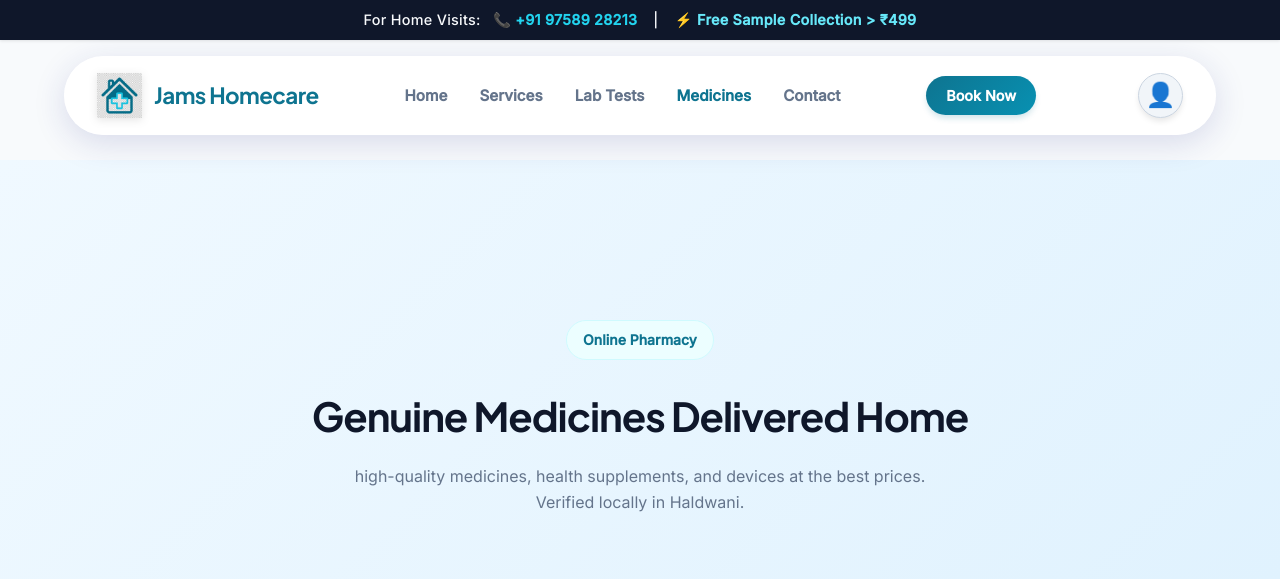
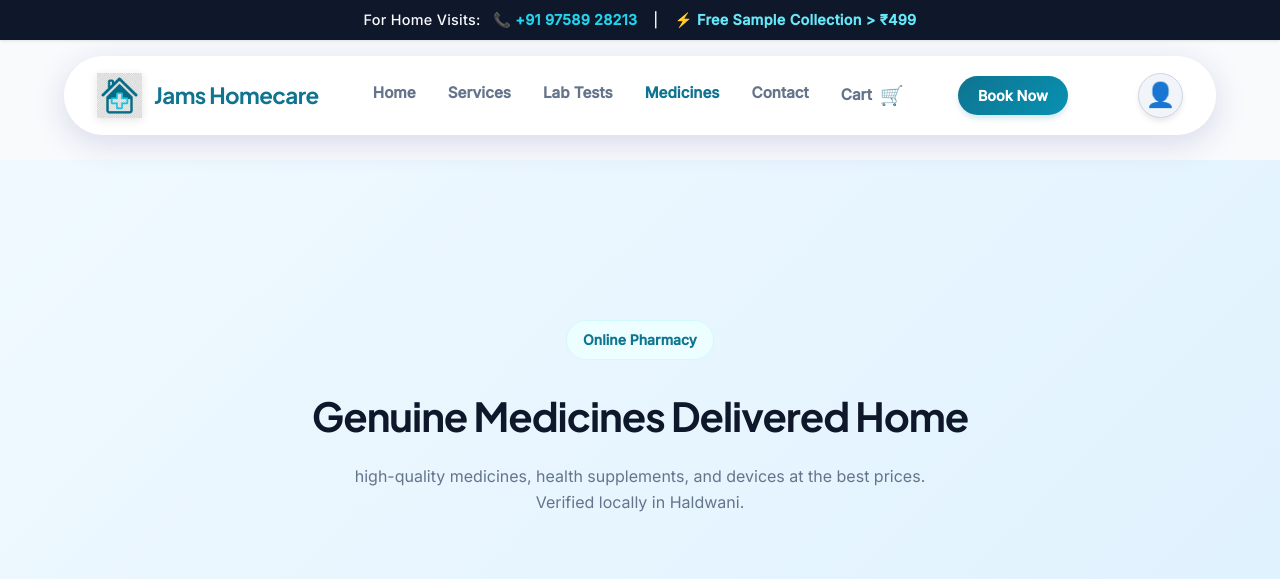
Before and after one commit to Cold-artist/jams-homecare, a Flask app: page /pharmacy in a window 1280 px wide. Shown: the top 579 px of the page. Run offline with Flask 3, Linux system fonts and the light colour scheme; data that the repository does not hold is empty.

Commit message:
feat: move cart to navbar to avoid overlap

```diff
--- a/templates/base.html
+++ b/templates/base.html
@@ -401,6 +401,21 @@
                     class="nav-link{% if request.endpoint == 'pharmacy' %} active{% endif %}">Medicines</a></li>
             <li><a href="{{ url_for('contact') }}"
                     class="nav-link{% if request.endpoint == 'contact' %} active{% endif %}">Contact</a></li>
+
+            <!-- Cart Icon (Desktop & Mobile) -->
+            <li>
+                <a href="{{ url_for('view_cart') }}" class="nav-link"
+                    style="display: flex; align-items: center; gap: 0.5rem;">
+                    <span>Cart</span>
+                    <div style="position: relative;">
+                        <span style="font-size: 1.2rem;">🛒</span>
+                        <span id="nav-cart-count"
+                            style="position: absolute; top: -8px; right: -8px; background: #ef4444; color: white; font-size: 0.7rem; font-weight: 700; width: 18px; height: 18px; border-radius: 50%; display: flex; align-items: center; justify-content: center; border: 2px solid white; display: none;">
+                            0
+                        </span>
+                    </div>
+                </a>
+            </li>
             <!-- Mobile Only Button in Menu -->
             <li class="mobile-only"><a href="{{ url_for('book_home_visit') }}" class="btn"
                     style="width: 100%; justify-content: center;">Book Now</a></li>
--- a/templates/pharmacy.html
+++ b/templates/pharmacy.html
@@ -83,15 +83,7 @@
     </div>
 </section>
 
-<!-- Floating Cart Button (Hidden by default, shown via JS if items exist) -->
-<a href="{{ url_for('view_cart') }}" id="floating-cart"
-    style="display: none; position: fixed; bottom: 2rem; right: 2rem; background: var(--secondary); color: white; padding: 1rem; border-radius: 50%; box-shadow: 0 10px 25px rgba(0,0,0,0.2); z-index: 1000; text-decoration: none;">
-    <div style="position: relative;">
-        <span style="font-size: 1.5rem;">🛒</span>
-        <span id="cart-count"
-            style="position: absolute; top: -10px; right: -10px; background: #ef4444; color: white; font-size: 0.75rem; font-weight: 700; width: 22px; height: 22px; border-radius: 50%; display: flex; align-items: center; justify-content: center; border: 2px solid white;">0</span>
-    </div>
-</a>
+
 
 <style>
     .medicine-grid {
@@ -191,13 +183,18 @@
                 .then(response => response.json())
                 .then(data => {
                     if (data.status === 'success') {
-                        // Update Cart Badge
-                        const cartBtn = document.getElementById('floating-cart');
-                        const cartCount = document.getElementById('cart-count');
+                        // Update Cart Badge (Now in Navbar)
+                        const cartCount = document.getElementById('nav-cart-count');
 
-                        cartCount.innerText = data.cart_count;
-                        cartBtn.style.display = 'block'; // Show if hidden
-                        cartBtn.classList.add('pulse'); // Animation hint
+                        if (cartCount) {
+                            cartCount.innerText = data.cart_count;
+                            cartCount.style.display = 'flex'; // Show badge
+                            cartCount.classList.add('pulse'); // Animation hint
+
+                            setTimeout(() => {
+                                cartCount.classList.remove('pulse');
+                            }, 2000);
+                        }
 
                         // Reset Button
                         this.innerText = "Added ✓";
@@ -206,19 +203,11 @@
                             this.innerText = originalText;
                             this.style.background = "var(--primary)";
                             this.disabled = false;
-                            cartBtn.classList.remove('pulse');
                         }, 2000);
                     }
                 });
         });
     });
-
-    // Initial Cart Check (Optional: You could pass cart count from backend to init this)
-    /*
-       Ideally, we check session on load. For now, since it relies on AJAX,
-       the button appears only after interaction OR if we passed 'cart_count' in template.
-       We'll improve this in next iteration.
-    */
 </script>
 
 <style>
```
